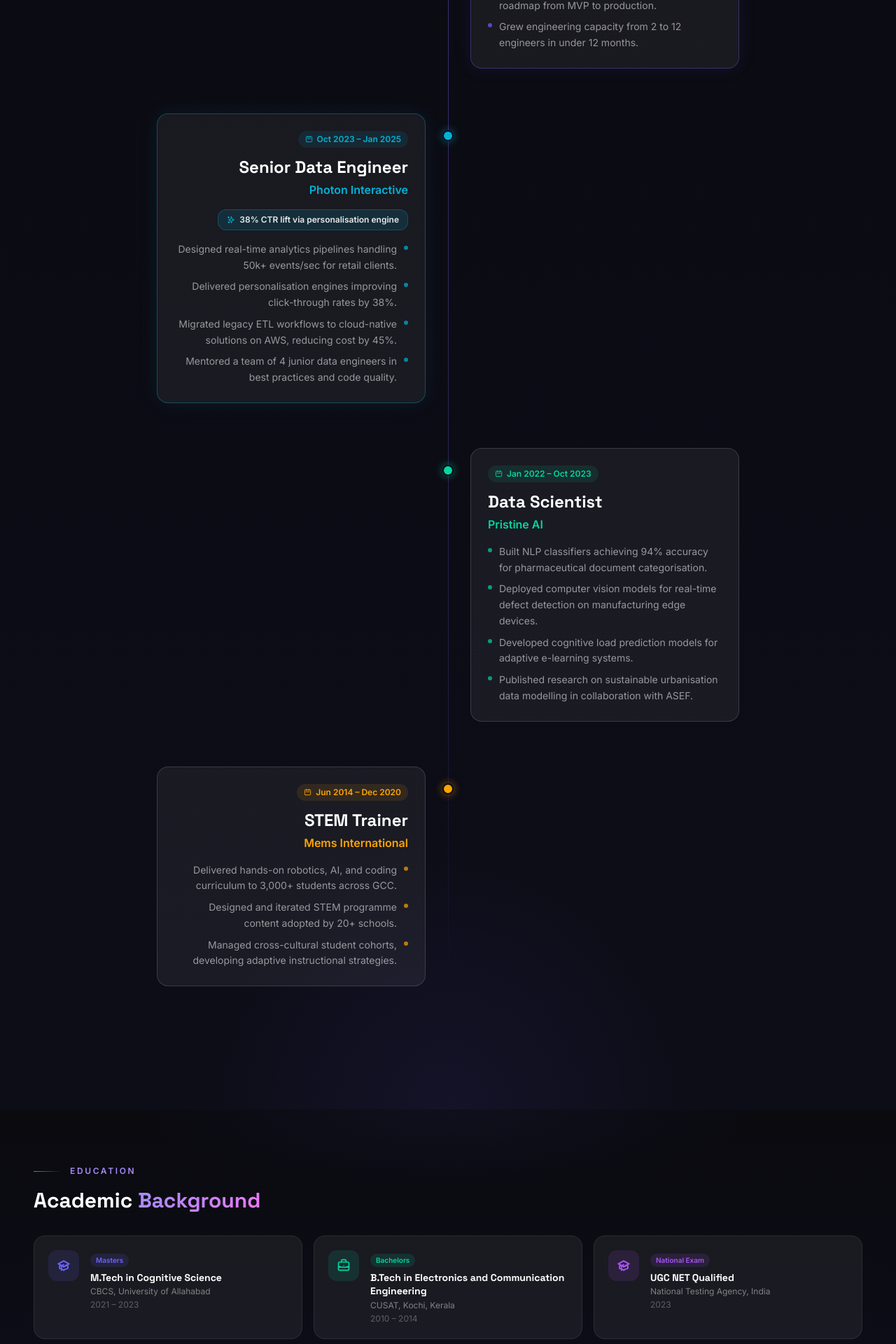
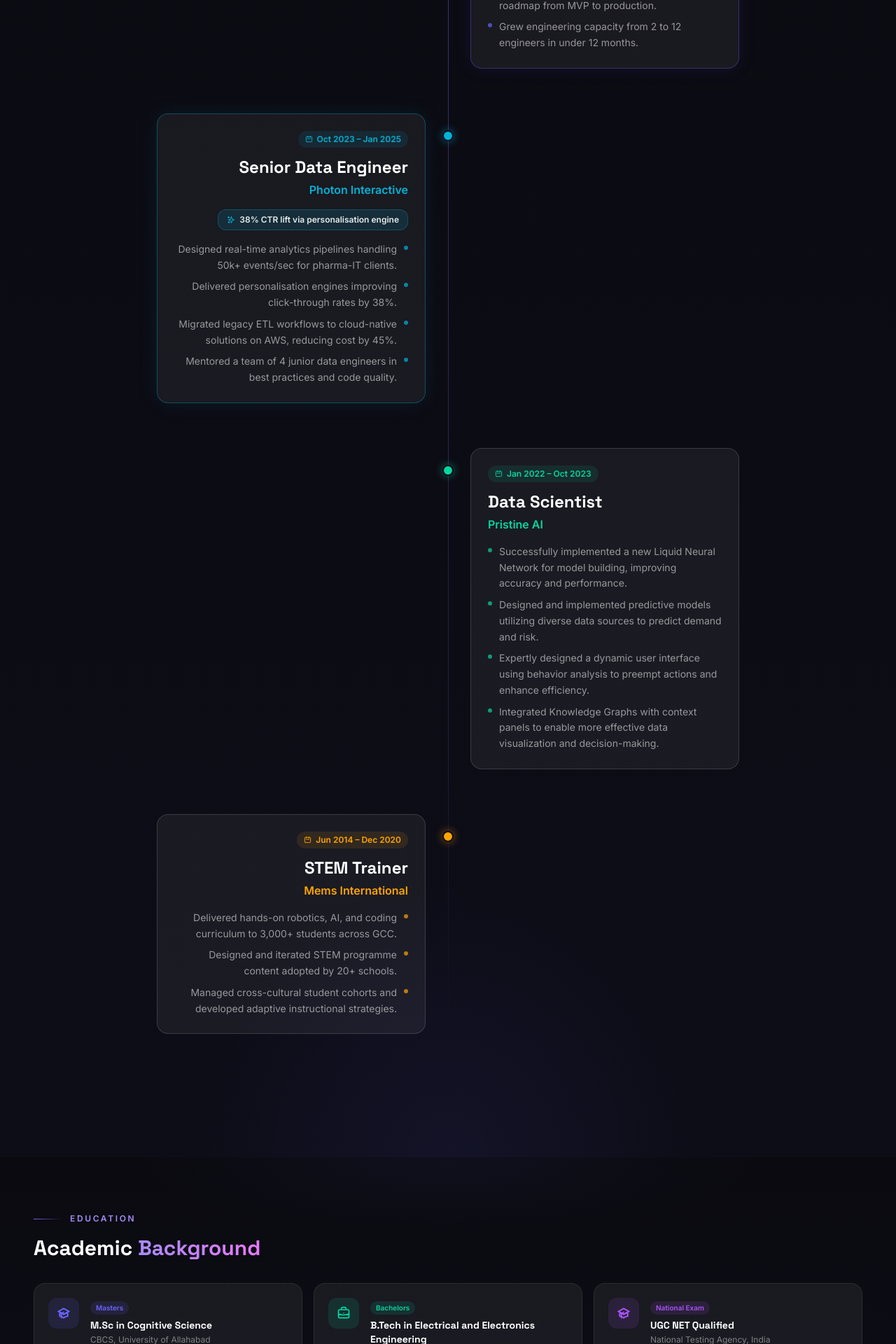
Before and after one commit to ITSXolved/profile, a Next.js app: page / in a window 1280 px wide. Shown: the part 4029-5949 px from the top of the page at 70% size. Built offline with nearby package versions, Linux system fonts and the light colour scheme.

Commit message:
fix: comprehensive correction of experience and projects based on full resume

```diff
--- a/data/index.ts
+++ b/data/index.ts
@@ -89,7 +89,7 @@
   {
     category: "Cloud & DevOps",
     skills: [
-      { name: "AWS / Azure", proficiency: 85 },
+      { name: "AWS / Azure /GCP", proficiency: 85 },
       { name: "Docker / Kubernetes / MLflow", proficiency: 82 },
       { name: "Git / CI/CD", proficiency: 88 },
     ],
@@ -121,7 +121,7 @@
     period: "Mar 2026 – Present",
     points: [
       "Leading strategic AI product direction and full-stack engineering across all AyaTech verticals.",
-      "Overseeing multi-disciplinary teams building EdTech, pharma-IT, and retail AI platforms.",
+      "Overseeing multi-disciplinary teams building EdTech and retail AI platforms.",
       "Driving data-driven decision-making through advanced analytics and executive dashboards.",
       "Establishing AI governance frameworks and scalable MLOps infrastructure.",
     ],
@@ -142,7 +142,7 @@
     company: "Photon Interactive",
     period: "Oct 2023 – Jan 2025",
     points: [
-      "Designed real-time analytics pipelines handling 50k+ events/sec for retail clients.",
+      "Designed real-time analytics pipelines handling 50k+ events/sec for pharma-IT clients.",
       "Delivered personalisation engines improving click-through rates by 38%.",
       "Migrated legacy ETL workflows to cloud-native solutions on AWS, reducing cost by 45%.",
       "Mentored a team of 4 junior data engineers in best practices and code quality.",
@@ -153,10 +153,10 @@
     company: "Pristine AI",
     period: "Jan 2022 – Oct 2023",
     points: [
-      "Built NLP classifiers achieving 94% accuracy for pharmaceutical document categorisation.",
-      "Deployed computer vision models for real-time defect detection on manufacturing edge devices.",
-      "Developed cognitive load prediction models for adaptive e-learning systems.",
-      "Published research on sustainable urbanisation data modelling in collaboration with ASEF.",
+      "Successfully implemented a new Liquid Neural Network for model building, improving accuracy and performance.",
+      "Designed and implemented predictive models utilizing diverse data sources to predict demand and risk.",
+      "Expertly designed a dynamic user interface using behavior analysis to preempt actions and enhance efficiency.",
+      "Integrated Knowledge Graphs with context panels to enable more effective data visualization and decision-making.",
     ],
   },
   {
@@ -166,7 +166,7 @@
     points: [
       "Delivered hands-on robotics, AI, and coding curriculum to 3,000+ students across GCC.",
       "Designed and iterated STEM programme content adopted by 20+ schools.",
-      "Managed cross-cultural student cohorts, developing adaptive instructional strategies.",
+      "Managed cross-cultural student cohorts and developed adaptive instructional strategies.",
     ],
   },
 ];
@@ -175,21 +175,21 @@
 
 export const education: EducationItem[] = [
   {
-    degree: "M.Tech in Cognitive Science",
+    degree: "M.Sc in Cognitive Science",
     institution: "CBCS, University of Allahabad",
     year: "2021 – 2023",
     type: "Masters",
   },
   {
-    degree: "B.Tech in Electronics and Communication Engineering",
+    degree: "B.Tech in Electrical and Electronics Engineering",
     institution: "CUSAT, Kochi, Kerala",
-    year: "2010 – 2014",
+    year: "2009 – 2013",
     type: "Bachelors",
   },
   {
     degree: "UGC NET Qualified",
     institution: "National Testing Agency, India",
-    year: "2023",
+    year: "2022",
     type: "National Exam",
   },
 ];
@@ -198,51 +198,51 @@
 
 export const projects: Project[] = [
   {
-    title: "IT HelpDesk AI",
-    tags: ["GenAI", "RAG", "Kubernetes"],
+    title: "Data-Driven Education Ecosystem",
+    tags: ["EdTech", "GenAI", "Power BI"],
     description:
-      "Enterprise GenAI helpdesk for Medimpact/Photon with RAG pipelines, LangChain agents, and Kubernetes orchestration — slashing ticket resolution time by 60%.",
+      "Created an automated ecosystem for AILT Global featuring automatic lesson plan creation (Gemini API), behavior management dashboards, and Power BI integration.",
     featured: true,
-    image: "/images/Speaking in PrOGRAM.jpeg",
+    image: "/images/iNTERACTION WITH CHILDREN.jpeg",
   },
   {
-    title: "AI Education Ecosystem",
-    tags: ["EdTech", "GenAI", "Agentic AI"],
+    title: "Liquid Neural Network Forecasting",
+    tags: ["ML/Data", "Retail AI", "Research"],
     description:
-      "Agentic data-driven EdTech ecosystem for AILT Gujarat — adaptive curricula, AI tutors, and real-time learning analytics for 10,000+ students.",
+      "Implemented a novel Liquid Neural Network architecture at Pristine AI for real-time demand forecasting and risk prediction, significantly improving accuracy over traditional models.",
     featured: true,
-    image: "/images/iNTERACTION WITH CHILDREN.jpeg",
+    image: "/images/iNTERACTION WITH A MR. IDRIS VOHRA.jpeg",
+  },
+  {
+    title: "Pupil Dynamics Behavioral Classifier",
+    tags: ["ML/Data", "Research", "Cognitive Science"],
+    description:
+      "Developed a system using PCA algorithms to classify behavioral states from pupil dynamics with 98% accuracy, improving eye tracking and cognitive research tools.",
+    featured: true,
+    image: "/images/InteractionwithChildren.jpeg",
   },
   {
     title: "VR Training System",
     tags: ["VR", "Agentic AI", "EdTech"],
     description:
-      "Immersive VR + Agentic AI training platform for a Saudi enterprise client via Iluzia Labs — real-time AI feedback inside Unity WebGL environments.",
+      "Immersive VR + Agentic AI training platform developed at Iluzia Labs — featuring real-time AI feedback inside Unity WebGL environments for enterprise learners.",
     featured: true,
     image: "/images/Talking In Profsummit.jpeg",
   },
   {
-    title: "Liquid Neural Network — Retail AI",
-    tags: ["ML/Data", "Retail AI", "Research"],
+    title: "Waste Management — Dhaka City",
+    tags: ["Research", "Sustainability", "ASEF"],
     description:
-      "Applied Liquid Neural Networks to real-time retail demand forecasting at Pristine AI, outperforming LSTM baselines by 22% on volatile SKUs.",
-    featured: true,
-    image: "/images/iNTERACTION WITH A MR. IDRIS VOHRA.jpeg",
-  },
-  {
-    title: "Pupil Dynamics Classifier",
-    tags: ["ML/Data", "Research", "Cognitive Science"],
-    description:
-      "PCA + ensemble ML pipeline classifying cognitive load from pupil dilation signals — 91% accuracy on a 3-class cognitive-state dataset.",
-    featured: true,
-    image: "/images/InteractionwithChildren.jpeg",
-  },
-  {
-    title: "Waste Management — ASEF Hackathon",
-    tags: ["Research", "Sustainability", "ML/Data"],
-    description:
-      "Award-winning predictive waste-flow model for smart-city route optimisation, presented at the Asia-Europe Sustainable Futures hackathon.",
+      "Award-winning technological solution for waste management in Dhaka, presented at the ASEF Hackathon and published in The Daily Star.",
     featured: true,
     image: "/images/Meeting with ObaidullaKhan Azmi.jpeg",
   },
+  {
+    title: "Intelligent Tutoring System",
+    tags: ["AWS", "ML", "Adaptive Learning"],
+    description:
+      "Personalized learning platform on AWS using adaptive content delivery algorithms to promote inclusive education through individualized tutoring.",
+    featured: true,
+    image: "/images/Speaking in PrOGRAM.jpeg",
+  },
 ];
```
